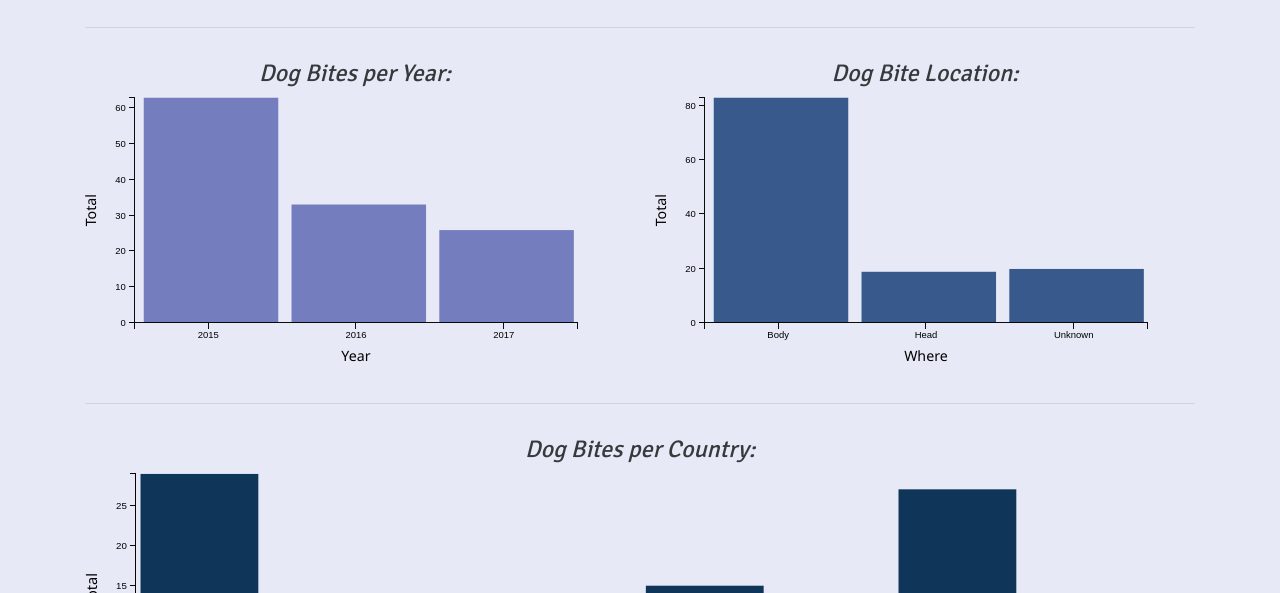
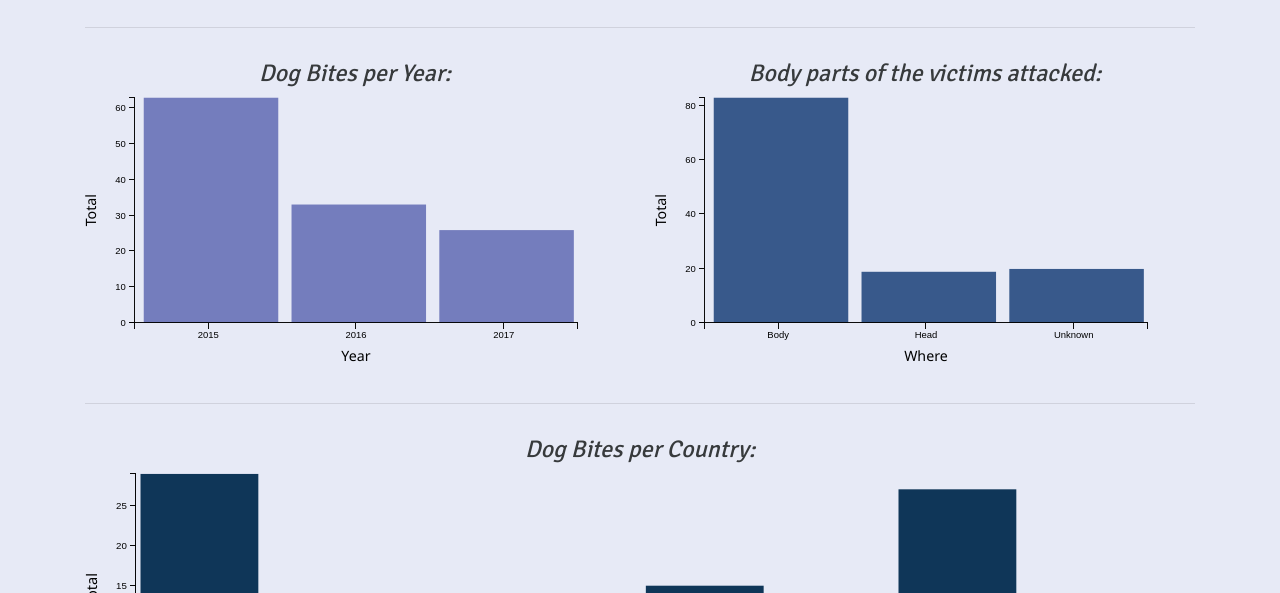
Before and after one commit to Errepulify/Animal-bites, a plain HTML site: page index.html in a window 1280 px wide. Shown: the part 207-800 px from the top of the page. Drawn offline with Linux system fonts and the light colour scheme; files whose address does not match are found by name.

Commit message:
'Changed <h2>Dog bites location' to 'Body parts of the victims attacked' to make it more clearer as it might get confused with countries

```diff
--- a/index.html
+++ b/index.html
@@ -43,7 +43,7 @@
       <hr>
 
       <div class="col-md-6" id="where-chart">
-        <h2>Dog Bite Location:</h2>
+        <h2>Body parts of the victims attacked:</h2>
       </div>
     </div>
 
```
